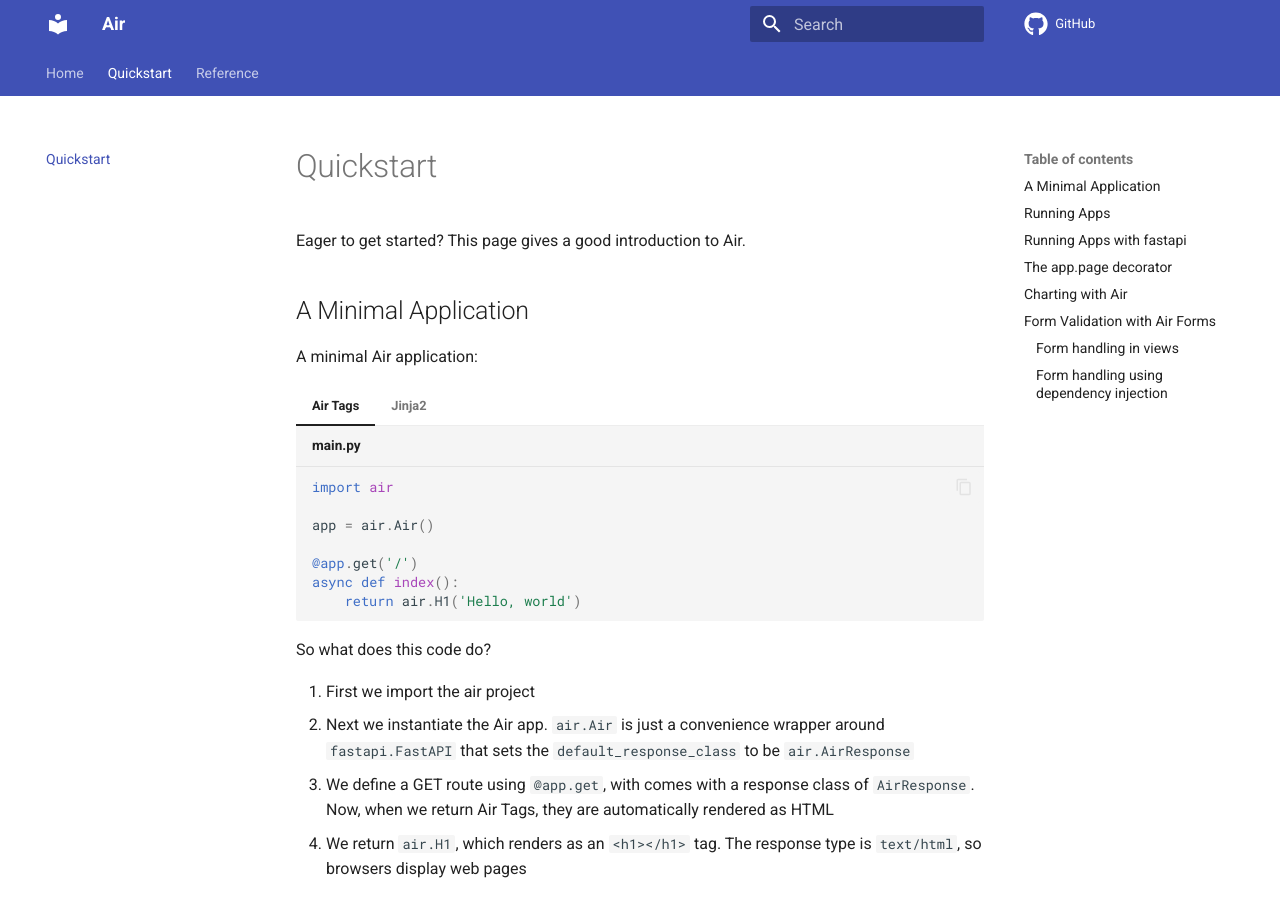
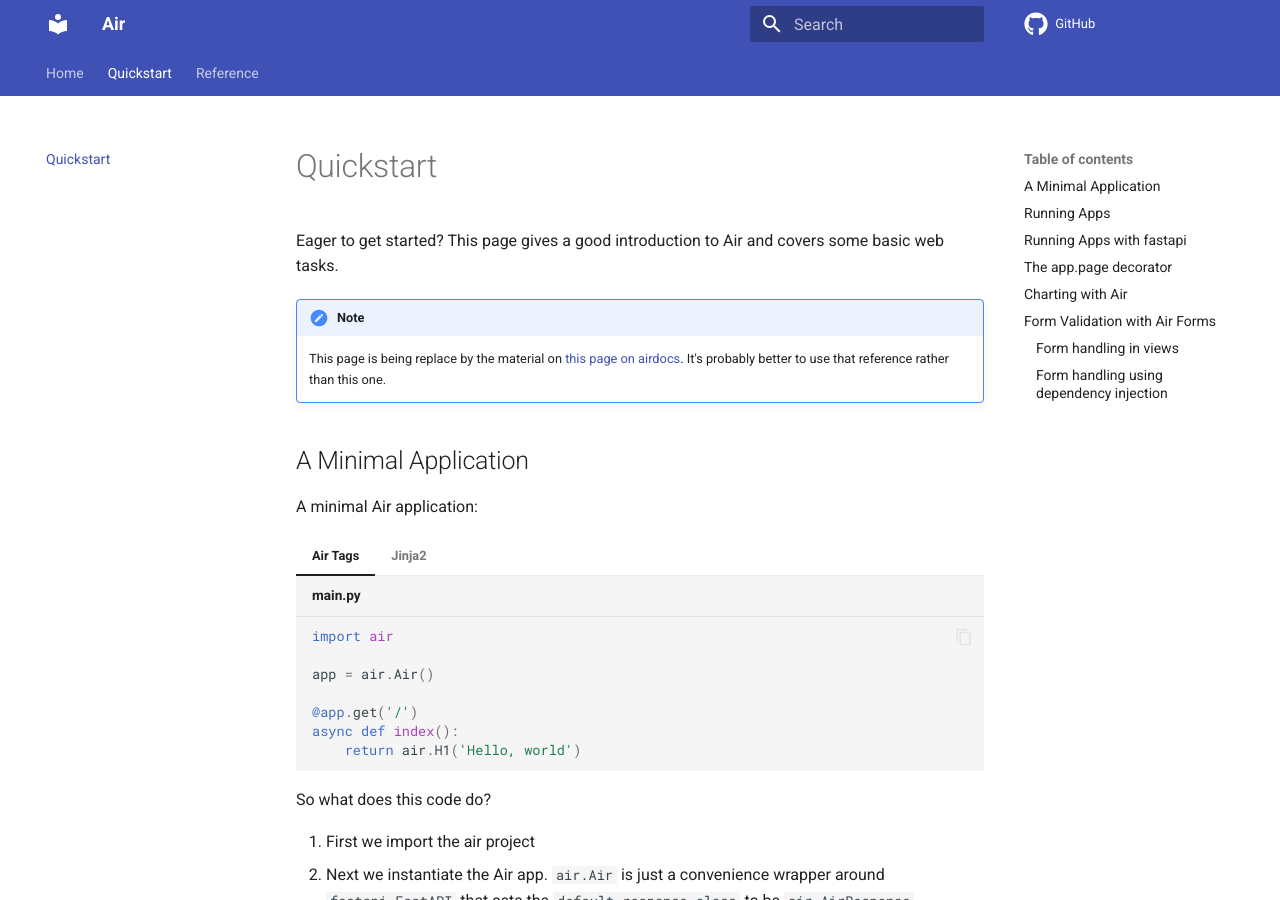
Before and after one commit to feldroy/air, an MkDocs documentation site: the page built from docs/quickstart.md, in a window 1280 px wide and 900 px high. Built offline with MkDocs 1.6.1 and Material for MkDocs 9.7.7, drawn with Linux system fonts in a browser that asks for light colours; comment, search, counter and statistics services are not loaded.

Commit message:
Note to tell people to go to airdocs

```diff
--- a/docs/quickstart.md
+++ b/docs/quickstart.md
@@ -1,6 +1,10 @@
 # Quickstart
 
-Eager to get started? This page gives a good introduction to Air.
+Eager to get started? This page gives a good introduction to Air and covers some basic web tasks.
+
+!!! note
+
+    This page is being replace by the material on [this page on airdocs](https://airdocs.fastapicloud.dev/learn/quickstart). It's probably better to use that reference rather than this one.
 
 
 ## A Minimal Application
```
